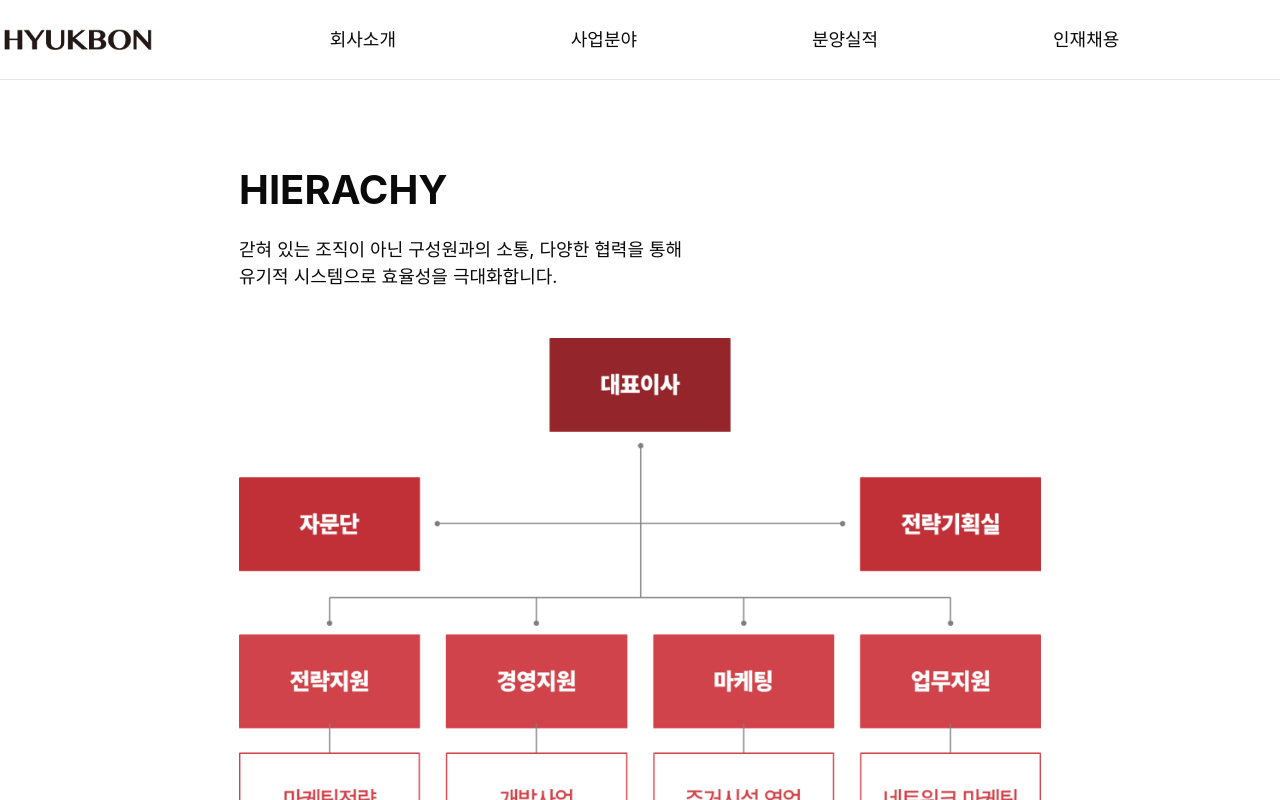
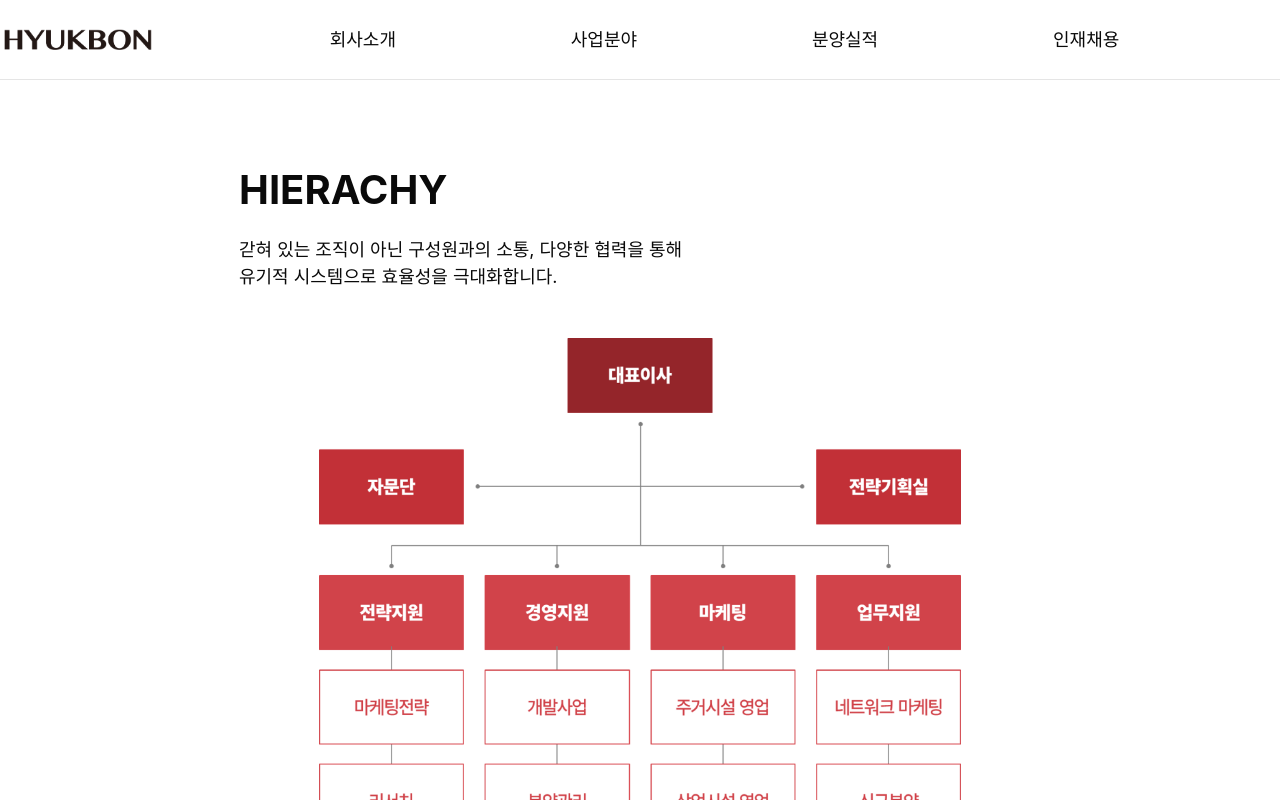
Before and after one commit to ekankr2/hyukbon, a Next.js app: page /about/hierarchy in a window 1280 px wide. Shown: the top 800 px of the page. Built offline with nearby package versions, Linux system fonts and the light colour scheme; a web font is replaced by a local one.

Commit message:
회사소개 이미지 조절

```diff
--- a/app/about/capability/page.tsx
+++ b/app/about/capability/page.tsx
@@ -14,11 +14,11 @@ function Page() {
       </div>
       <div className="mt-28">
         <Image
-          src="/이념사진.png"
+          src="/수행역량.png"
           alt="이념사진"
           width={1526}
           height={928}
-          className=""
+          className="w-4/5 mx-auto"
         />
       </div>
       <div className="mt-12 md:mt-32">
--- a/app/about/hierarchy/page.tsx
+++ b/app/about/hierarchy/page.tsx
@@ -13,7 +13,13 @@ function Page() {
         </p>
       </div>
       <div className="pt-12">
-        <Image src="/계급도.png" alt="계급도" width={1316} height={1300} />
+        <Image
+          src="/계급도.png"
+          alt="계급도"
+          width={1316}
+          height={1300}
+          className="w-4/5 mx-auto"
+        />
       </div>
     </article>
   );
--- a/app/about/philosophy/page.tsx
+++ b/app/about/philosophy/page.tsx
@@ -18,7 +18,7 @@ function Page() {
           alt="이념사진"
           width={1526}
           height={928}
-          className=""
+          className="w-4/5 mx-auto"
         />
       </div>
       <div className="md:mt-32">
```
Also changed, not shown: public/수행역량.png (added).
